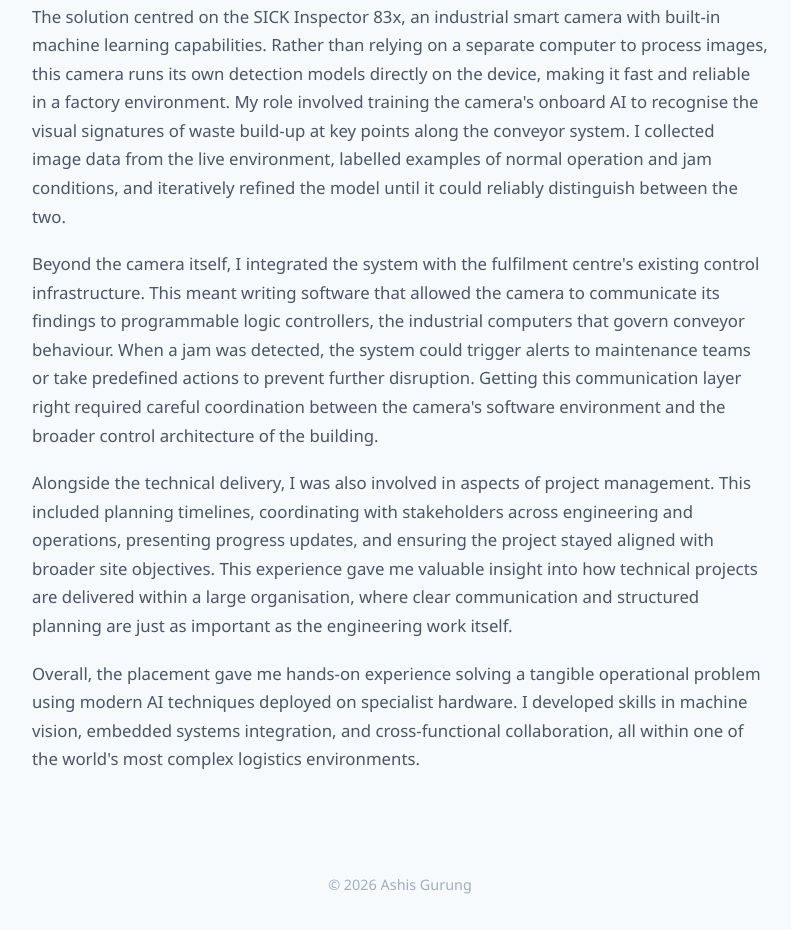
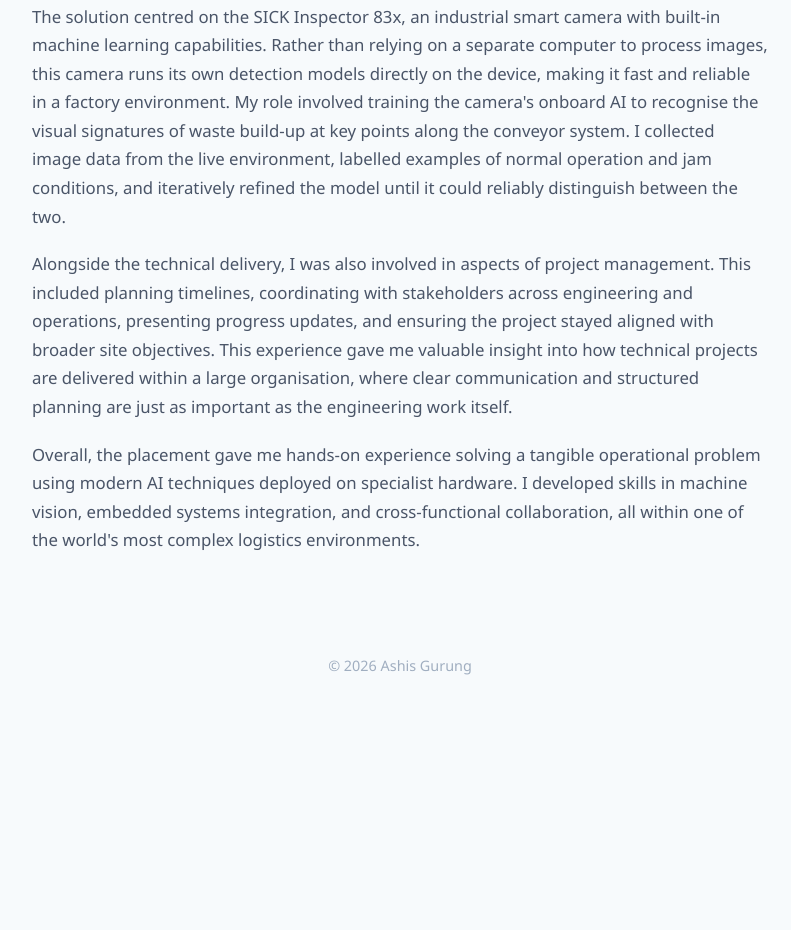
Before and after one commit to Ashtral101/PlacementWebsite, a plain HTML site: page index.html in a window 1280 px wide. Shown: the part 828-1758 px from the top of the page, without its empty margins (240-1031 px from the left). After the commit the page ends 1539 px from the top, so only its background shows below. Drawn offline with Linux system fonts and the light colour scheme.

Commit message:
Update index.html

```diff
--- a/index.html
+++ b/index.html
@@ -133,8 +133,6 @@
 
             <p>The solution centred on the SICK Inspector 83x, an industrial smart camera with built-in machine learning capabilities. Rather than relying on a separate computer to process images, this camera runs its own detection models directly on the device, making it fast and reliable in a factory environment. My role involved training the camera's onboard AI to recognise the visual signatures of waste build-up at key points along the conveyor system. I collected image data from the live environment, labelled examples of normal operation and jam conditions, and iteratively refined the model until it could reliably distinguish between the two.</p>
 
-            <p>Beyond the camera itself, I integrated the system with the fulfilment centre's existing control infrastructure. This meant writing software that allowed the camera to communicate its findings to programmable logic controllers, the industrial computers that govern conveyor behaviour. When a jam was detected, the system could trigger alerts to maintenance teams or take predefined actions to prevent further disruption. Getting this communication layer right required careful coordination between the camera's software environment and the broader control architecture of the building.</p>
-
             <p>Alongside the technical delivery, I was also involved in aspects of project management. This included planning timelines, coordinating with stakeholders across engineering and operations, presenting progress updates, and ensuring the project stayed aligned with broader site objectives. This experience gave me valuable insight into how technical projects are delivered within a large organisation, where clear communication and structured planning are just as important as the engineering work itself.</p>
 
             <p>Overall, the placement gave me hands-on experience solving a tangible operational problem using modern AI techniques deployed on specialist hardware. I developed skills in machine vision, embedded systems integration, and cross-functional collaboration, all within one of the world's most complex logistics environments.</p>
```
